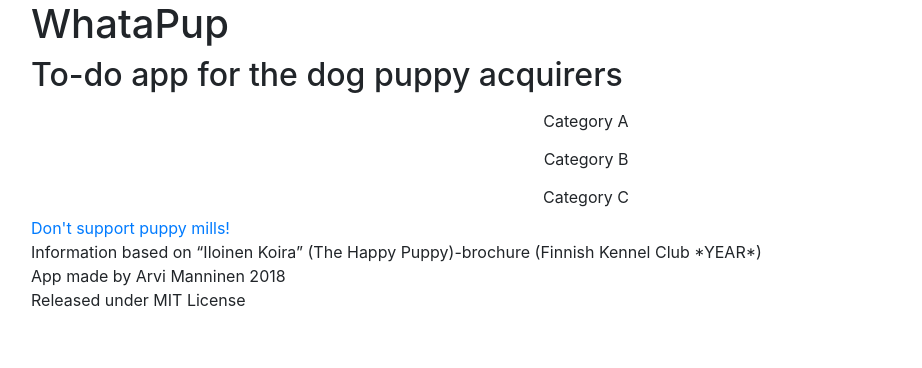
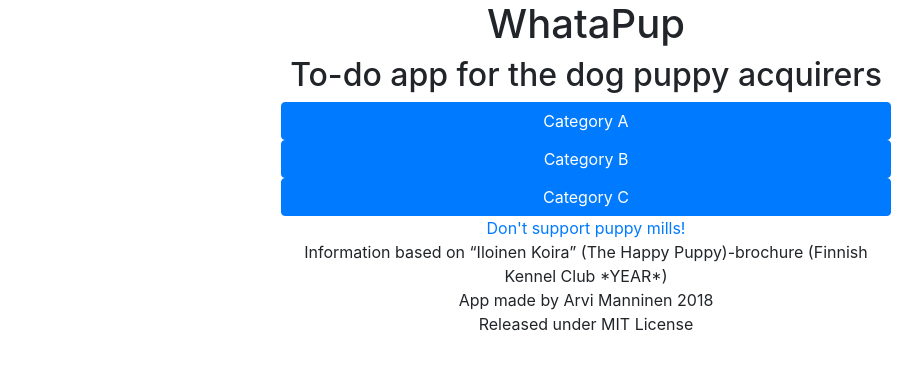
Before and after one commit to arvimanninen/whatapup, a React (Create React App) app: page / in a window 1280 px wide. Shown: the top 368 px of the page, without its empty margins (54-976 px from the left). Built offline with nearby package versions, Linux system fonts and the light colour scheme.

Commit message:
Most UI components added

```diff
--- a/src/App.js
+++ b/src/App.js
@@ -57,11 +57,13 @@
       <div>
         {this.state.currentView === "MainMenu" ?
           <MainMenu categories={this.props.categories} handleViewChange={this.handleViewChange}>
-          </MainMenu> : null}
+          </MainMenu>
+        : null}
         {this.state.currentView === "EquipmentList" ?
           <EquipmentList category={this.state.currentCategory} handleViewChange={this.handleViewChange}
           handleItemClick={this.handleItemClick}>
-          </EquipmentList> : null}
+          </EquipmentList>
+        : null}
       </div>
     );
   }
--- a/src/EquipmentList.js
+++ b/src/EquipmentList.js
@@ -1,16 +1,35 @@
 import React from 'react';
 
 class EquipmentList extends React.Component {
+
     render(){
         const category = this.props.category;
         const items = category.items.map((item) =>
-            <button key={item.key}
-            onClick={() => this.props.handleItemClick(item.key)}>{item.name}</button>);
+        <div className="row">
+            <div className="col-sm-1 col-md-2 col-lg-3"></div>
+            <div className="col">
+                <button className="btn btn-primary btn-lg" key={item.key} onClick={() => this.props.handleItemClick(item.key)}>{item.name}</button>
+            </div>
+            <div className="col-sm-1 col-md-2 col-lg-3"></div>
+        </div>
+        );
         return(
-            <div>
-                <h3>{category.name}</h3>
+            <div className="container-fluid">
+                <div className="row">
+                    <div className="col-sm-1 col-md-2 col-lg-3"></div>
+                    <div className="col">
+                        <h3>{category.name}</h3>
+                    </div>
+                    <div className="col-sm-1 col-md-2 col-lg-3"></div>
+                </div>
                 <div>{items}</div>
-                <button onClick={() => this.props.handleViewChange("MainMenu")}>Back</button>
+                <div className="row">
+                    <div className="col-sm-1 col-md-2 col-lg-3"></div>
+                    <div className="col">
+                        <button className="btn btn-secondary" onClick={() => this.props.handleViewChange("MainMenu")}>Back</button>
+                    </div>
+                    <div className="col-sm-1 col-md-2 col-lg-3"></div>
+                </div>
             </div>
         );
     }
--- a/src/MainMenu.js
+++ b/src/MainMenu.js
@@ -4,45 +4,42 @@
 class MainMenu extends React.Component {
     render() {
         const buttons = this.props.categories.map((category) =>
-            <EquipmentCategoryButton key={category.key} category={category}
-                handleViewChange={this.props.handleViewChange}>
-            </EquipmentCategoryButton>
+            <div className="row">
+                <div className="col-sm-1 col-md-2 col-lg-3"></div>
+                <div className="col">
+                    <EquipmentCategoryButton key={category.key} category={category}
+                            handleViewChange={this.props.handleViewChange}>
+                    </EquipmentCategoryButton>
+                </div>
+                <div className="col-sm-1 col-md-2 col-lg-3"></div>
+            </div>
         );
         return(
-            <div className="container">
+            <div className="container-fluid">
                 <header>
                     <div className="row">
-                        <div className="col">
+                        <div className="col-sm-1 col-md-2 col-lg-3"></div>
+                        <div className="col text-center">
                             <h1>WhataPup</h1>
-                        </div>
-                    </div>
-                    <div className="row">
-                        <div className="col">
                             <h2>To-do app for the dog puppy acquirers </h2>
                         </div>
+                        <div className="col-sm-1 col-md-2 col-lg-3"></div>
                     </div>
                 </header>
                 <div>{buttons}</div>
                 <footer>
                     <div className="row">
-                        <div className="col">
+                        <div className="col-sm-1 col-md-2 col-lg-3"></div>
+                        <div className="col text-center">
                             <a href="https://www.kennelliitto.fi/en/dogs/dont-support-puppy-mills">Don't support puppy mills!</a>
-                        </div>
-                    </div>
-                    <div className="row">
-                        <div className="col">
-                            Information based on “Iloinen Koira” (The Happy Puppy)-brochure (Finnish Kennel Club *YEAR*)<br/>
-                        </div>
-                    </div>
-                    <div className="row">
-                        <div className="col">
+                            <br/>
+                            Information based on “Iloinen Koira” (The Happy Puppy)-brochure (Finnish Kennel Club *YEAR*)
+                            <br/>
                             App made by Arvi Manninen 2018
-                        </div>
-                    </div>
-                    <div className="row">
-                        <div className="col">
+                            <br/>
                             Released under MIT License
                         </div>
+                        <div className="col-sm-1 col-md-2 col-lg-3"></div>
                     </div>
                 </footer>
             </div>
@@ -54,11 +51,7 @@
     render() {
         const category = this.props.category;
         return(
-            <div class="row">
-                <div class="col">
-                    <button class="btn" onClick={() => this.props.handleViewChange("EquipmentList", category)}>{category.name}</button>
-                </div>
-            </div>
+            <button class="btn btn-primary btn-large" onClick={() => this.props.handleViewChange("EquipmentList", category)}>{category.name}</button>
         );
     }
 }
```
